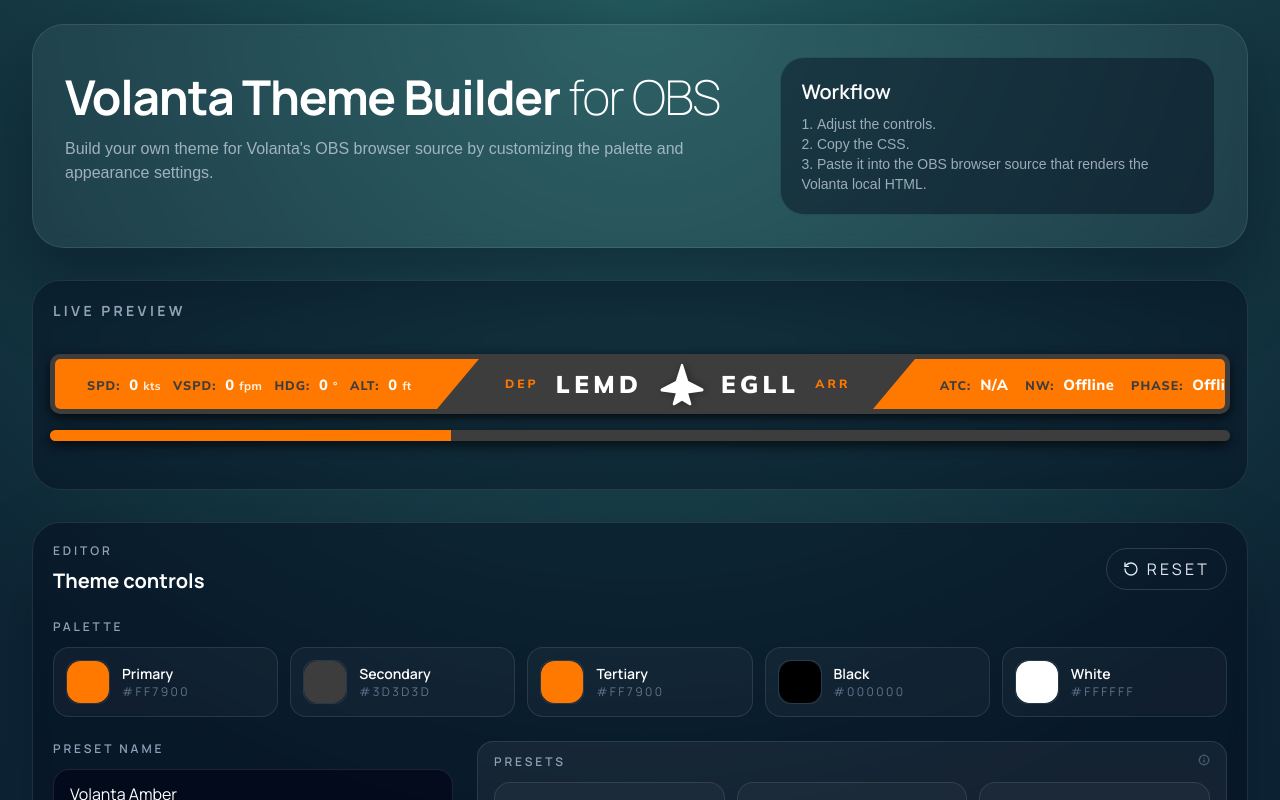
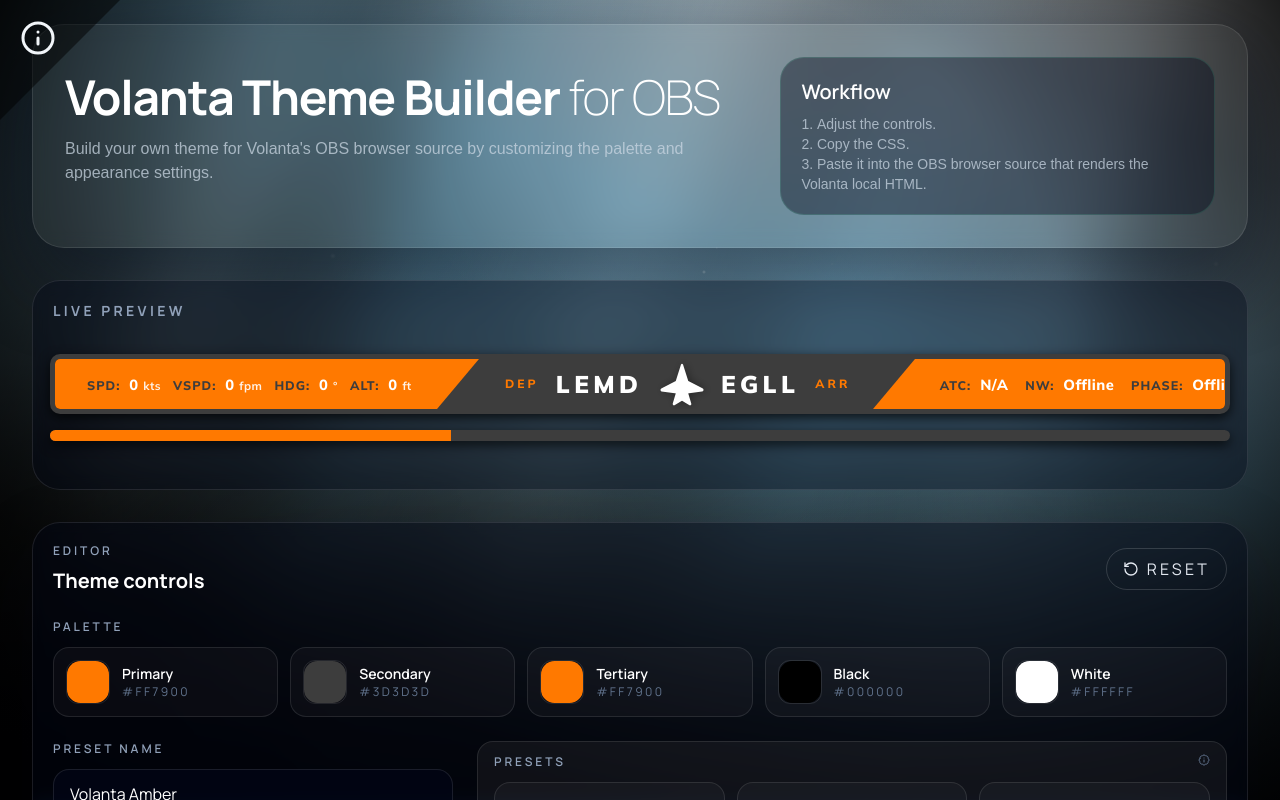
Before and after one commit to jonhyleo/volanta-overlay-obs-theme-generator, a React (Vite) app: page / in a window 1280 px wide. Shown: the top 800 px of the page. Built offline with nearby package versions, Linux system fonts and the light colour scheme; a web font is replaced by a local one.

Commit message:
Add basic modal for FAQ Add gradient bg component

```diff
--- a/src/App.tsx
+++ b/src/App.tsx
@@ -11,6 +11,9 @@ import Header from "./components/Header/Header";
 import Livepreview from "./components/LivePreview/Livepreview";
 import Editor from "./components/Editor/Editor";
 import Output from "./components/Output/Output";
+import GradientBG from "./components/GradientBG/GradientBG";
+import Modal from "./components/Modal/Modal";
+import { Info } from "lucide-react";
 
 const cloneTheme = (theme: OverlayTheme): OverlayTheme => structuredClone(theme);
 
@@ -37,6 +40,15 @@ function App() {
 	const [savedPresets, setSavedPresets] = useState<StoredPreset[]>(starterPresets);
 	const [presetName, setPresetName] = useState(defaultTheme.name);
 	const [statusMessage, setStatusMessage] = useState("Ready. Adjust the theme and copy the generated CSS.");
+
+	const [isModalOpen, setIsModalOpen] = useState<boolean>(false);
+	const [modalText, setModalText] = useState<string>("");
+
+	const handleOpenModal = (e: React.MouseEvent<HTMLAnchorElement>, text: string) => {
+		e.preventDefault();
+		setModalText(text);
+		setIsModalOpen(true);
+	};
 
 	useEffect(() => {
 		const storedTheme = window.localStorage.getItem(THEME_STORAGE_KEY);
@@ -182,7 +194,15 @@ function App() {
 	};
 
 	return (
-		<div className="min-h-screen bg-[radial-gradient(circle_at_top,rgba(94,234,212,0.25),transparent_40%),linear-gradient(180deg,#0f2b38_0%,#0a192f_100%)] text-slate-100">
+		<div className="min-h-screen  text-slate-100">
+			<GradientBG />
+			<div className="fixed z-10">
+				<a href="!#" onClick={(e) => handleOpenModal(e, "Este es el texto pasado como parámetro al modal.")} noopener noreferrer>
+					<Info className="absolute top-5 left-5" size={36} />
+				</a>
+				<div className="inline-block w-0 h-0 border-solid border-t-[120px] border-r-[120px] border-l-0 border-b-0 border-l-transparent border-r-transparent border-t-black/50 border-b-transparent"></div>
+			</div>
+
 			<div className="container mx-auto flex min-h-screen flex-col gap-8 px-4 py-6 sm:px-6 lg:px-8">
 				<Header presetName={presetName} savedPresets={savedPresets} statusMessage={statusMessage} />
 
@@ -209,6 +229,8 @@ function App() {
 
 					<Output cssOutput={cssOutput} copyCss={copyCss} />
 				</main>
+
+				<Modal isOpen={isModalOpen} onClose={() => setIsModalOpen(false)} title="Confirmación" content={modalText} />
 			</div>
 		</div>
 	);
--- /dev/null
+++ b/src/components/GradientBG/GradientBG.tsx
@@ -0,0 +1,87 @@
+import React from "react";
+
+const GradientBG: React.FC = () => {
+	return (
+		<div className="fixed inset-0 z-0 pointer-events-none">
+			<div
+				className="layer base min-h-screen"
+				id="layerBase"
+				style={{
+					background: "linear-gradient(205deg, rgb(233, 234, 235) 0%, rgb(146, 165, 177) 13%, rgb(91, 135, 157) 36%, rgb(57, 76, 84) 60%, rgb(20, 23, 24) 80%, rgb(7, 7, 7) 100%)",
+				}}
+			></div>
+
+			<div
+				className="layer treatment min-h-screen absolute inset-0 z-1"
+				id="layerTreatment"
+				style={{
+					backgroundImage: `repeating-linear-gradient(
+            109deg,
+            rgba(255, 255, 255, 0.13) 0px,
+            rgba(255, 255, 255, 0.13) 3%,
+            rgba(20, 23, 24, 0.48) 6%,
+            rgba(20, 23, 24, 0.48) 11%,
+            rgba(78, 150, 187, 0.34) 14%,
+            transparent 18%,
+            transparent 23%
+          )`,
+					filter: "blur(34px)",
+					opacity: 0.48,
+					WebkitMaskImage: "linear-gradient(rgb(0, 0, 0) 0px, rgb(0, 0, 0) 55%, transparent 100%)",
+					maskImage: "linear-gradient(rgb(0, 0, 0) 0px, rgb(0, 0, 0) 55%, transparent 100%)",
+					inset: "-10% -14% 20%",
+				}}
+			></div>
+
+			<div
+				className="layer glow min-h-screen absolute inset-0 z-2"
+				id="layerGlow"
+				style={{
+					background: "radial-gradient(at 61% 1%, rgba(255, 255, 255, 0.27), transparent 38%), radial-gradient(at 63% 32%, rgba(78, 150, 187, 0.22), transparent 42%)",
+				}}
+			></div>
+
+			<div
+				className="layer particles min-h-screen absolute inset-0 z-3"
+				id="layerParticles"
+				style={{
+					background: [
+						"radial-gradient(circle at 88% 10%, rgba(255, 255, 255, 0.26) 0px, transparent 2px)",
+						"radial-gradient(circle at 7% 78%, rgba(215, 220, 224, 0.12) 0px, transparent 2px)",
+						"radial-gradient(circle at 79% 21%, rgba(255, 255, 255, 0.35) 0px, transparent 2px)",
+						"radial-gradient(circle at 56% 31%, rgba(215, 220, 224, 0.28) 0px, transparent 1px)",
+						"radial-gradient(circle at 52% 50%, rgba(215, 220, 224, 0.15) 0px, transparent 3px)",
+						"radial-gradient(circle at 37% 56%, rgba(215, 220, 224, 0.3) 0px, transparent 3px)",
+						"radial-gradient(circle at 61% 43%, rgba(215, 220, 224, 0.28) 0px, transparent 3px)",
+						"radial-gradient(circle at 55% 34%, rgba(255, 255, 255, 0.33) 0px, transparent 2px)",
+						"radial-gradient(circle at 83% 40%, rgba(215, 220, 224, 0.4) 0px, transparent 1px)",
+						"radial-gradient(circle at 52% 53%, rgba(255, 255, 255, 0.34) 0px, transparent 2px)",
+						"radial-gradient(circle at 91% 51%, rgba(255, 255, 255, 0.34) 0px, transparent 1px)",
+						"radial-gradient(circle at 77% 83%, rgba(215, 220, 224, 0.21) 0px, transparent 2px)",
+						"radial-gradient(circle at 95% 33%, rgba(255, 255, 255, 0.12) 0px, transparent 3px)",
+						"radial-gradient(circle at 26% 36%, rgba(215, 220, 224, 0.14) 0px, transparent 2px)",
+						"radial-gradient(circle at 26% 32%, rgba(215, 220, 224, 0.11) 0px, transparent 3px)",
+						"radial-gradient(circle at 67% 50%, rgba(215, 220, 224, 0.38) 0px, transparent 1px)",
+						"radial-gradient(circle at 24% 69%, rgba(255, 255, 255, 0.13) 0px, transparent 3px)",
+						"radial-gradient(circle at 54% 79%, rgba(215, 220, 224, 0.28) 0px, transparent 2px)",
+						"radial-gradient(circle at 40% 71%, rgba(255, 255, 255, 0.25) 0px, transparent 3px)",
+						"radial-gradient(circle at 65% 33%, rgba(215, 220, 224, 0.14) 0px, transparent 1px)",
+					].join(", "),
+					opacity: 1,
+				}}
+			></div>
+
+			<div
+				className="layer vignette min-h-screen absolute inset-0 z-4"
+				id="layerVignette"
+				style={{
+					background: "radial-gradient(circle, transparent 25%, rgba(0, 0, 0, 0.19) 58%, rgba(0, 0, 0, 0.84) 100%), linear-gradient(transparent 45%, rgba(0, 0, 0, 0.78) 100%)",
+				}}
+			></div>
+
+			<div className="layer noise min-h-screen absolute inset-0 z-5" id="layerNoise" style={{ opacity: 0.24 }}></div>
+		</div>
+	);
+};
+
+export default GradientBG;
--- /dev/null
+++ b/src/components/Modal/Modal.tsx
@@ -0,0 +1,96 @@
+import React, { useEffect, useState } from "react";
+
+export interface ModalProps {
+	isOpen: boolean;
+	onClose: () => void;
+	title?: string;
+	content?: React.ReactNode;
+	children?: React.ReactNode;
+}
+
+const Modal: React.FC<ModalProps> = ({ isOpen, onClose, title = "Título del Modal", content, children }) => {
+	const [shouldRender, setShouldRender] = useState(isOpen);
+
+	useEffect(() => {
+		let timeoutId: number;
+
+		if (isOpen) {
+			setShouldRender(true);
+			window.addEventListener("keydown", handleKeyDown);
+			document.body.style.overflow = "hidden";
+		} else {
+			// Retraso para la animación de salida (un poco más corta que la entrada)
+			timeoutId = window.setTimeout(() => {
+				setShouldRender(false);
+			}, 250); // Duración de la animación de salida
+		}
+
+		return () => {
+			window.removeEventListener("keydown", handleKeyDown);
+			document.body.style.overflow = "unset";
+			if (timeoutId) {
+				window.clearTimeout(timeoutId);
+			}
+		};
+	}, [isOpen]);
+
+	const handleKeyDown = (e: KeyboardEvent) => {
+		if (e.key === "Escape") {
+			onClose();
+		}
+	};
+
+	if (!shouldRender) return null;
+
+	return (
+		<div
+			className={`
+        fixed inset-0 z-50 flex items-center justify-center p-4
+        bg-black/70 backdrop-blur-sm
+        transition-opacity duration-300 ease-in-out
+        ${isOpen ? "opacity-100" : "opacity-0"}
+      `}
+			onClick={onClose}
+			aria-modal="true"
+			role="dialog"
+		>
+			<div
+				className={`
+          w-full max-w-lg rounded-2xl bg-slate-900 border border-slate-800 shadow-2xl overflow-hidden flex flex-col
+
+          /* Animación de ENTRADA */
+          ${isOpen ? "animate-modal-pop-in" : ""}
+
+          /* Animación de SALIDA (Simple transición para no complicar la lógica) */
+          ${!isOpen ? "transition-all duration-250 ease-in opacity-0 scale-95 translate-y-2" : ""}
+        `}
+				onClick={(e: React.MouseEvent<HTMLDivElement>) => e.stopPropagation()}
+			>
+				<header className="flex items-center justify-between px-6 py-4 border-b border-slate-800">
+					<h3 className="text-lg font-semibold text-slate-100 font-manrope">{title}</h3>
+					<button onClick={onClose} type="button" className="text-slate-400 hover:text-slate-200 hover:bg-slate-800 rounded-lg p-1.5 transition-colors" aria-label="Cerrar modal">
+						<svg className="w-5 h-5" fill="none" stroke="currentColor" viewBox="0 0 24 24">
+							<path strokeLinecap="round" strokeLinejoin="round" strokeWidth="2" d="M6 18L18 6M6 6l12 12" />
+						</svg>
+					</button>
+				</header>
+
+				<main className="px-6 py-5 text-slate-300 font-general text-sm leading-relaxed overflow-y-auto max-h-[60vh]">
+					{content ? typeof content === "string" ? <p>{content}</p> : content : children}
+				</main>
+
+				<footer className="flex items-center justify-end px-6 py-4 border-t border-slate-800 bg-slate-950/50 gap-3">
+					<button
+						onClick={onClose}
+						type="button"
+						className="px-4 py-2 text-sm font-medium text-slate-300 bg-slate-800 hover:bg-slate-700 hover:text-white rounded-xl transition-all shadow-sm"
+					>
+						Cerrar
+					</button>
+				</footer>
+			</div>
+		</div>
+	);
+};
+
+export default Modal;
--- a/src/index.css
+++ b/src/index.css
@@ -11,6 +11,29 @@
 	--font-manrope: "Manrope", sans-serif;
 	--font-general: "General Sans", sans-serif;
 	--font-sans: "General Sans", "Manrope";
+}
+
+@layer utilities {
+	/* Definir los Keyframes nativos */
+	@keyframes modal-pop-in {
+		0% {
+			opacity: 0;
+			transform: scale(0.9) translateY(20px);
+		}
+		60% {
+			opacity: 1;
+			transform: scale(1.03) translateY(-4px);
+		}
+		100% {
+			opacity: 1;
+			transform: scale(1) translateY(0);
+		}
+	}
+
+	/* Definir la clase de utilidad para la animación */
+	.animate-modal-pop-in {
+		animation: modal-pop-in 0.4s cubic-bezier(0.16, 1, 0.3, 1) forwards;
+	}
 }
 
 :root {
```
